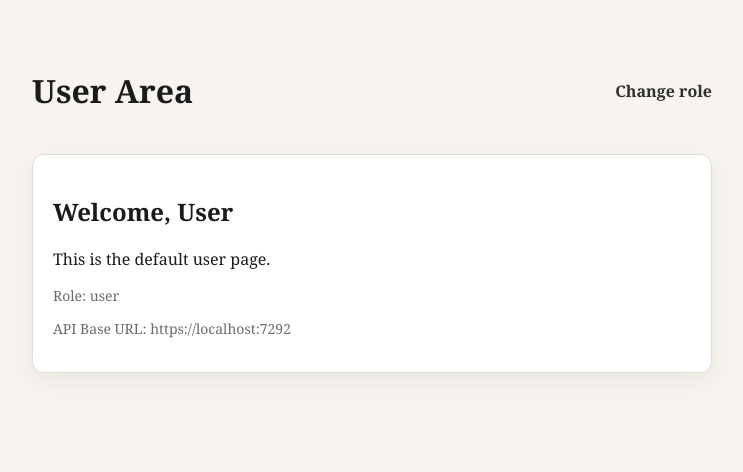
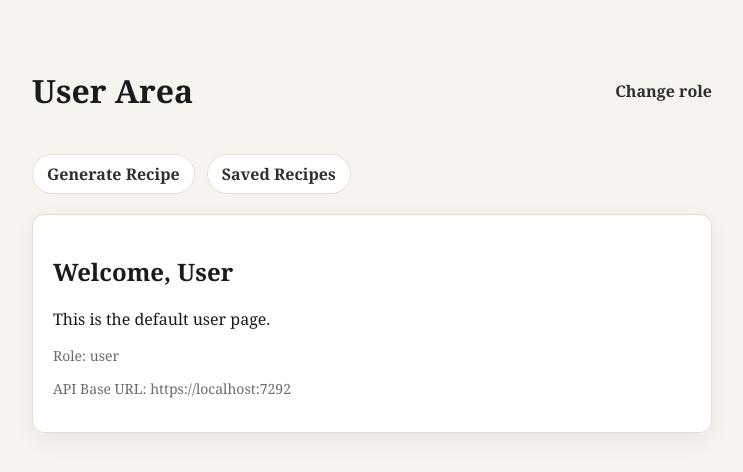
Before and after one commit to holubeu/AI.Recipe.Generator, a React (Vite) app in the folder frontend/: page / in a window 1280 px wide. Both pictures are taken after a click on the button "User". Shown: the top 472 px of the page, without its empty margins (268-1011 px from the left). Built offline with nearby package versions, Linux system fonts and the light colour scheme.

Commit message:
Add nav menu

```diff
--- a/frontend/src/App.tsx
+++ b/frontend/src/App.tsx
@@ -3,6 +3,12 @@ import { Navigate, Route, Routes } from "react-router-dom";
 import AdminLayout from "./layouts/AdminLayout";
 import UserLayout from "./layouts/UserLayout";
 import AdminHome from "./pages/AdminHome";
+import ApiKeysPage from "./pages/ApiKeysPage";
+import GenerateRecipePage from "./pages/GenerateRecipePage";
+import IngredientCategoriesPage from "./pages/IngredientCategoriesPage";
+import IngredientsPage from "./pages/IngredientsPage";
+import RecipesPage from "./pages/RecipesPage";
+import SavedRecipesPage from "./pages/SavedRecipesPage";
 import StartPage from "./pages/StartPage";
 import UserHome from "./pages/UserHome";
 import { getRole, setRole, type UserRole } from "./lib/roleStorage";
@@ -24,6 +30,8 @@ export default function App() {
         element={role === "user" ? <UserLayout /> : <Navigate to="/" replace />}
       >
         <Route index element={<UserHome />} />
+        <Route path="generate" element={<GenerateRecipePage />} />
+        <Route path="saved" element={<SavedRecipesPage />} />
       </Route>
 
       <Route
@@ -31,6 +39,10 @@ export default function App() {
         element={role === "admin" ? <AdminLayout /> : <Navigate to="/" replace />}
       >
         <Route index element={<AdminHome />} />
+        <Route path="ingredients" element={<IngredientsPage />} />
+        <Route path="ingredient-categories" element={<IngredientCategoriesPage />} />
+        <Route path="recipes" element={<RecipesPage />} />
+        <Route path="api-keys" element={<ApiKeysPage />} />
       </Route>
 
       <Route path="*" element={<Navigate to="/" replace />} />
--- /dev/null
+++ b/frontend/src/components/NavigationMenu.tsx
@@ -0,0 +1,32 @@
+import { NavLink } from "react-router-dom";
+
+type NavigationItem = {
+  label: string;
+  to: string;
+};
+
+type NavigationMenuProps = {
+  items: NavigationItem[];
+  ariaLabel: string;
+};
+
+export default function NavigationMenu({ items, ariaLabel }: NavigationMenuProps) {
+  return (
+    <nav className="menu" aria-label={ariaLabel}>
+      <ul className="menu-list">
+        {items.map((item) => (
+          <li key={item.to}>
+            <NavLink
+              to={item.to}
+              className={({ isActive }) =>
+                isActive ? "menu-link active" : "menu-link"
+              }
+            >
+              {item.label}
+            </NavLink>
+          </li>
+        ))}
+      </ul>
+    </nav>
+  );
+}
--- a/frontend/src/layouts/AdminLayout.tsx
+++ b/frontend/src/layouts/AdminLayout.tsx
@@ -1,4 +1,12 @@
 import { Link, Outlet } from "react-router-dom";
+import NavigationMenu from "../components/NavigationMenu";
+
+const adminMenuItems = [
+  { label: "Ingredients", to: "/admin/ingredients" },
+  { label: "Ingredient Categories", to: "/admin/ingredient-categories" },
+  { label: "Recipes", to: "/admin/recipes" },
+  { label: "Api Keys", to: "/admin/api-keys" },
+];
 
 export default function AdminLayout() {
   return (
@@ -9,6 +17,7 @@ export default function AdminLayout() {
           Change role
         </Link>
       </header>
+      <NavigationMenu items={adminMenuItems} ariaLabel="Admin navigation" />
       <Outlet />
     </div>
   );
--- a/frontend/src/layouts/UserLayout.tsx
+++ b/frontend/src/layouts/UserLayout.tsx
@@ -1,4 +1,10 @@
 import { Link, Outlet } from "react-router-dom";
+import NavigationMenu from "../components/NavigationMenu";
+
+const userMenuItems = [
+  { label: "Generate Recipe", to: "/user/generate" },
+  { label: "Saved Recipes", to: "/user/saved" },
+];
 
 export default function UserLayout() {
   return (
@@ -9,6 +15,7 @@ export default function UserLayout() {
           Change role
         </Link>
       </header>
+      <NavigationMenu items={userMenuItems} ariaLabel="User navigation" />
       <Outlet />
     </div>
   );
--- /dev/null
+++ b/frontend/src/pages/ApiKeysPage.tsx
@@ -0,0 +1,8 @@
+export default function ApiKeysPage() {
+  return (
+    <section className="card">
+      <h2>API Keys</h2>
+      <p className="muted">Manage API keys for recipe generation.</p>
+    </section>
+  );
+}
--- /dev/null
+++ b/frontend/src/pages/GenerateRecipePage.tsx
@@ -0,0 +1,8 @@
+export default function GenerateRecipePage() {
+  return (
+    <section className="card">
+      <h2>Generate Recipe</h2>
+      <p className="muted">Start a new recipe from selected ingredients.</p>
+    </section>
+  );
+}
--- /dev/null
+++ b/frontend/src/pages/IngredientCategoriesPage.tsx
@@ -0,0 +1,8 @@
+export default function IngredientCategoriesPage() {
+  return (
+    <section className="card">
+      <h2>Ingredient Categories</h2>
+      <p className="muted">Edit and organize ingredient categories.</p>
+    </section>
+  );
+}
--- /dev/null
+++ b/frontend/src/pages/IngredientsPage.tsx
@@ -0,0 +1,8 @@
+export default function IngredientsPage() {
+  return (
+    <section className="card">
+      <h2>Ingredients</h2>
+      <p className="muted">Manage ingredients in the catalog.</p>
+    </section>
+  );
+}
--- /dev/null
+++ b/frontend/src/pages/RecipesPage.tsx
@@ -0,0 +1,8 @@
+export default function RecipesPage() {
+  return (
+    <section className="card">
+      <h2>Recipes</h2>
+      <p className="muted">Review and manage recipes.</p>
+    </section>
+  );
+}
--- /dev/null
+++ b/frontend/src/pages/SavedRecipesPage.tsx
@@ -0,0 +1,8 @@
+export default function SavedRecipesPage() {
+  return (
+    <section className="card">
+      <h2>Saved Recipes</h2>
+      <p className="muted">Browse recipes you have saved.</p>
+    </section>
+  );
+}
--- a/frontend/src/styles.css
+++ b/frontend/src/styles.css
@@ -64,6 +64,44 @@ body {
   margin-bottom: 20px;
 }
 
+.menu {
+  margin-bottom: 20px;
+}
+
+.menu-list {
+  list-style: none;
+  display: flex;
+  flex-wrap: wrap;
+  gap: 12px;
+  padding: 0;
+  margin: 0;
+}
+
+.menu-link {
+  display: inline-flex;
+  align-items: center;
+  border: 1px solid #e5ded5;
+  border-radius: 999px;
+  padding: 8px 14px;
+  text-decoration: none;
+  color: #2f2f2f;
+  font-weight: 600;
+  background: #ffffff;
+  transition: background 0.2s ease, border-color 0.2s ease, transform 0.2s ease;
+}
+
+.menu-link:hover {
+  background: #f3eee8;
+  border-color: #d7cdc1;
+  transform: translateY(-1px);
+}
+
+.menu-link.active {
+  background: #2f2f2f;
+  border-color: #2f2f2f;
+  color: #ffffff;
+}
+
 .link {
   color: #2f2f2f;
   text-decoration: none;
```
